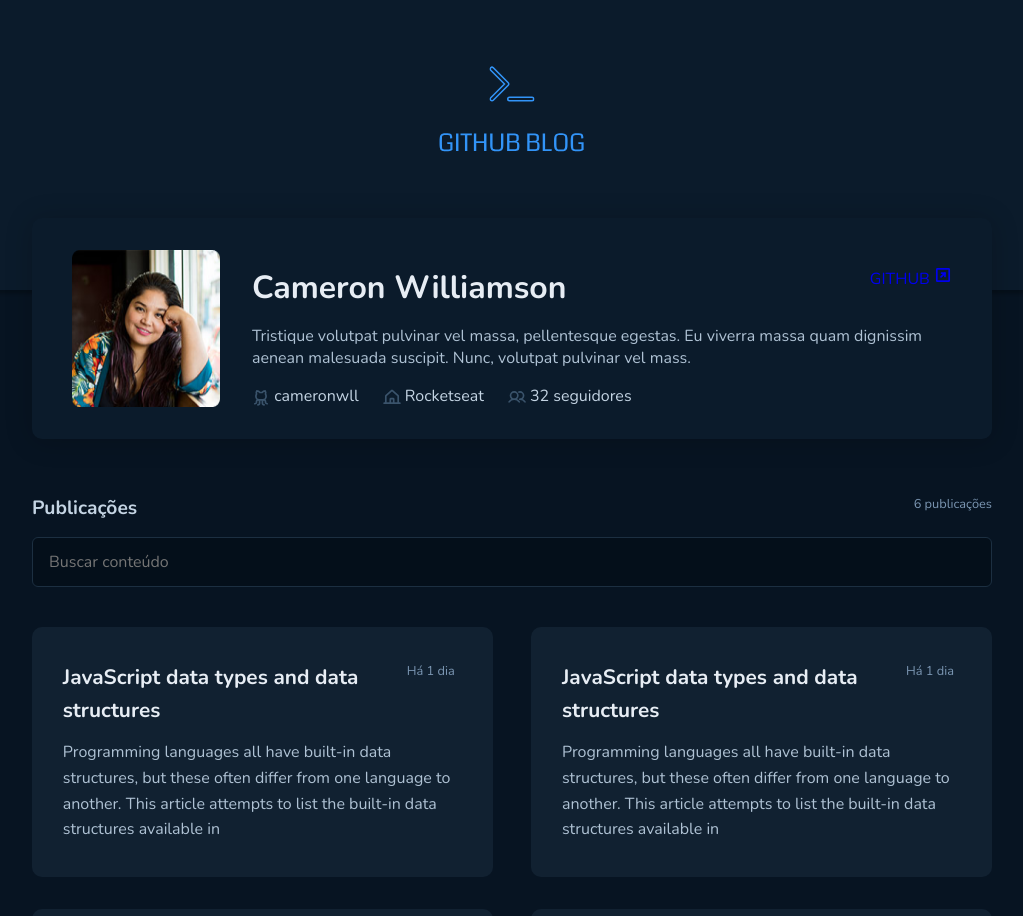
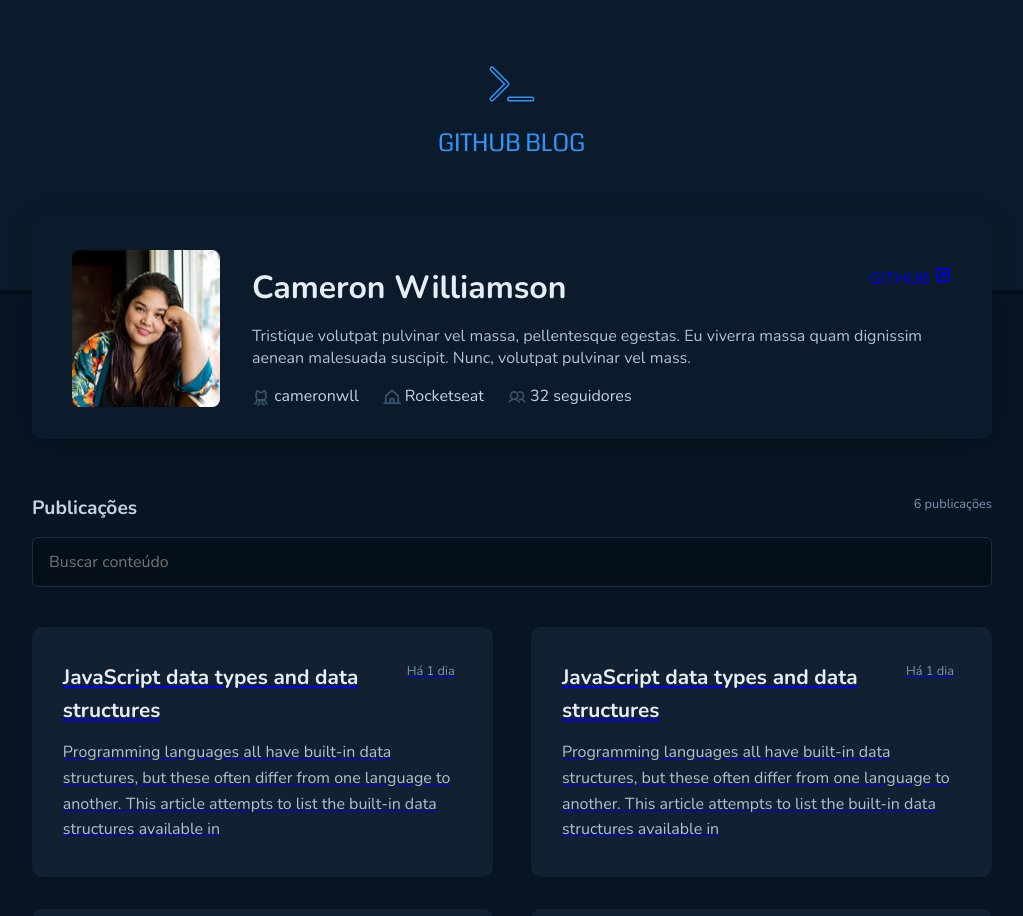
Before and after one commit to pliniohavila/github-blog-challenge, a React (Vite) app: page / in a window 1280 px wide. Shown: the top 916 px of the page, without its empty margins (128-1151 px from the left). Built offline with nearby package versions, Linux system fonts and the light colour scheme.

Commit message:
any corrections on card component - change div > a

```diff
--- a/src/components/Header/Card/index.tsx
+++ b/src/components/Header/Card/index.tsx
@@ -1,14 +1,14 @@
-import { CardDiv } from "./styles";
+import { CardLink } from "./styles";
 
 
 export function Card() {
   return (
-    <CardDiv>
+    <CardLink href="#">
       <div className="card-header">
         <h2>JavaScript data types and data structures</h2>
         <span>Há 1 dia</span>
       </div>
       <p className="content-preview">Programming languages all have built-in data structures, but these often differ from one language to another. This article attempts to list the built-in data structures available in</p>
-    </CardDiv>
+    </CardLink>
   )
 }
--- a/src/components/Header/Card/styles.ts
+++ b/src/components/Header/Card/styles.ts
@@ -1,7 +1,7 @@
 import styled from "styled-components";
 
 
-export const CardDiv = styled.div`
+export const CardLink = styled.a`
   padding: 2rem 1.8rem;
   width: 48%;
   min-width: 200px;
@@ -33,4 +33,9 @@
       line-height: 1.6;
     }
   }
+
+  &:hover {
+    cursor: pointer;
+    outline: 2px solid ${(props) => props.theme['base-label']};
+  }
 `;
```
